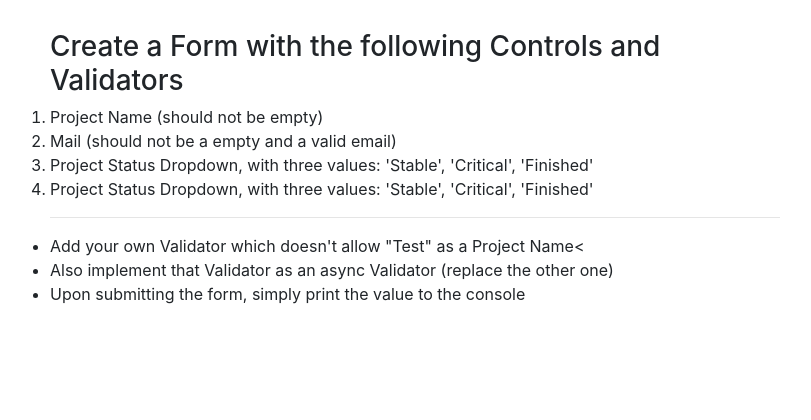
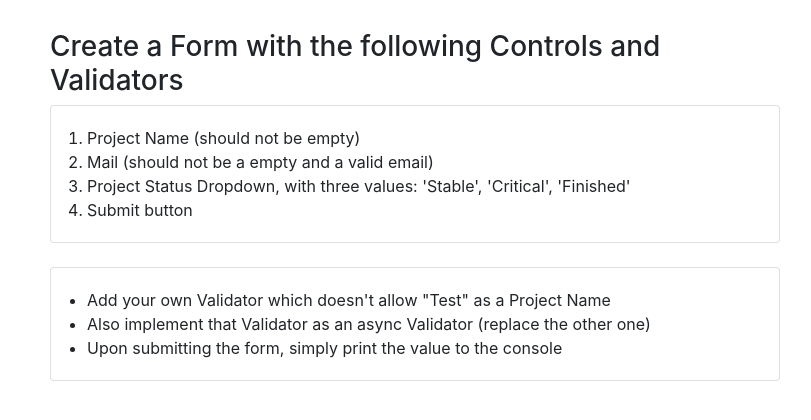
Before and after one commit to ddeveloper72/Angular-Reactive-Forms-Assignment, an Angular app: page / in a window 1280 px wide. Shown: the top 420 px of the page, without its empty margins (35-846 px from the left). Built offline with nearby package versions, Linux system fonts and the light colour scheme.

Commit message:
Added tutorial brief + card style

```diff
--- a/src/app/app.component.html
+++ b/src/app/app.component.html
@@ -2,31 +2,26 @@
   <div class="row">
     <div class="col-sm-10 col-md-8 col-sm-offset-1 col-md-offset-2">
       <h3>Create a Form with the following Controls and Validators</h3>
-      <ol class="list-group">
+      <div class="card">
+        <div class="card-body">
+          <ol class="list-group card-text ml-3">
             <li>Project Name (should not be empty)</li>
             <li>Mail (should not be a empty and a valid email)</li>
             <li>Project Status Dropdown, with three values: 'Stable', 'Critical', 'Finished'</li>
-        <li>Project Status Dropdown, with three values: 'Stable', 'Critical', 'Finished'</li>
+            <li>Submit button</li>
           </ol>
-      <hr>
-      <ul class="list-group">
-        <li>Add your own Validator which doesn't allow "Test" as a Project Name<</li>
+        </div>
+      </div>
+    <br>
+      <div class="card">
+        <div class="card-body">
+          <ul class="list-group card-text ml-3">
+            <li>Add your own Validator which doesn't allow "Test" as a Project Name</li>
             <li>Also implement that Validator as an async Validator (replace the other one)</li>
             <li>Upon submitting the form, simply print the value to the console</li>
           </ul>
-      <!--
-          Create a Form with the following Controls and Validators
-          1) Project Name (should not be empty)
-          2) Mail (should not be a empty and a valid email)
-          3) Project Status Dropdown, with three values: 'Stable', 'Critical', 'Finished'
-          4) Project Status Dropdown, with three values: 'Stable', 'Critical', 'Finished'
-
-          Add your own Validator which doesn't allow "Test" as a Project Name
-
-          Also implement that Validator as an async Validator (replace the other one)
-
-          Upon submitting the form, simply print the value to the console
-      -->
         </div>
       </div>
     </div>
+  </div>
+</div>
```
Lines whose indentation alone changed are shown as unchanged.
